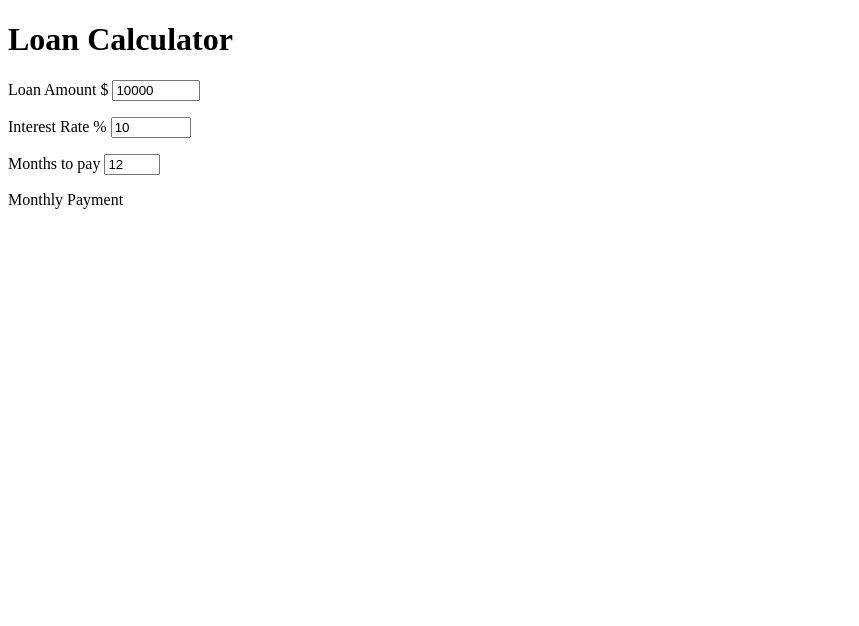
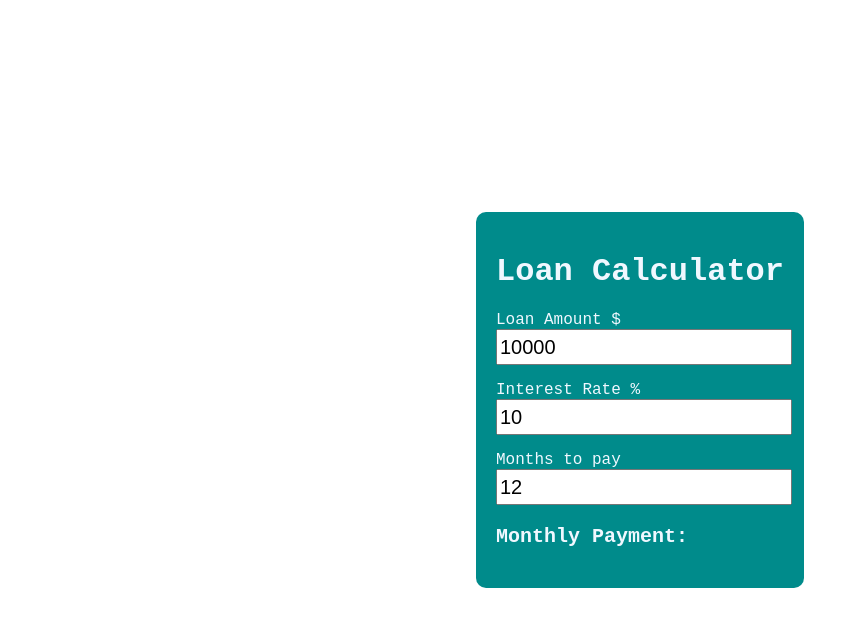
Before and after one commit to ToshpulatovAlimardon/loan-calculator, a plain HTML site: page index.html in a window 1280 px wide. Shown: the whole page, without its empty margins (0-859 px from the left). Drawn offline with Linux system fonts and the light colour scheme.

Commit message:
added all javascript codes and finished project

```diff
--- a/index.html
+++ b/index.html
@@ -7,11 +7,13 @@
     <link rel="stylesheet" href="style.css" />
   </head>
   <body>
-    <div>
+    <div class="container">
       <h1>Loan Calculator</h1>
       <p>
         Loan Amount $
         <input
+          onchange="calculateLoan()"
+          class="input"
           type="number"
           id="loan-amount"
           min="1"
@@ -22,6 +24,8 @@
       <p>
         Interest Rate %
         <input
+          onchange="calculateLoan()"
+          class="input"
           type="number"
           id="interest-rate"
           min="0"
@@ -33,6 +37,8 @@
       <p>
         Months to pay
         <input
+          onchange="calculateLoan()"
+          class="input"
           type="number"
           id="months-to-pay"
           min="6"
@@ -40,7 +46,7 @@
           value="12"
         />
       </p>
-      <p>Monthly Payment</p>
+      <p class="payment" id="payment">Monthly Payment:</p>
     </div>
 
     <script src="script.js"></script>
--- a/script.js
+++ b/script.js
@@ -0,0 +1,19 @@
+function calculateLoan() {
+  const loanAmountValue = document.querySelector("#loan-amount").value;
+
+  const interestRateValue = document.querySelector("#interest-rate").value;
+
+  const monthsToPayValue = document.querySelector("#months-to-pay").value;
+
+  const interest =
+    (loanAmountValue * (interestRateValue * 0.01)) / monthsToPayValue;
+
+  const monthlyPayment = (
+    loanAmountValue / monthsToPayValue +
+    interest
+  ).toFixed(2);
+
+  document.querySelector(
+    "#payment"
+  ).innerHTML = `Monthly Payment: ${monthlyPayment}`;
+}
--- a/style.css
+++ b/style.css
@@ -0,0 +1,27 @@
+body {
+  padding: 0;
+  margin: 0;
+  display: flex;
+  height: 100vh;
+  justify-content: center;
+  align-items: center;
+  font-family: "Courier New", Courier, monospace;
+}
+
+.container {
+  background-color: darkcyan;
+  color: aliceblue;
+  padding: 20px;
+  border-radius: 10px;
+}
+
+.input {
+  width: 100%;
+  height: 30px;
+  font-size: 20px;
+}
+
+.payment {
+  font-weight: 600;
+  font-size: 20px;
+}
```
